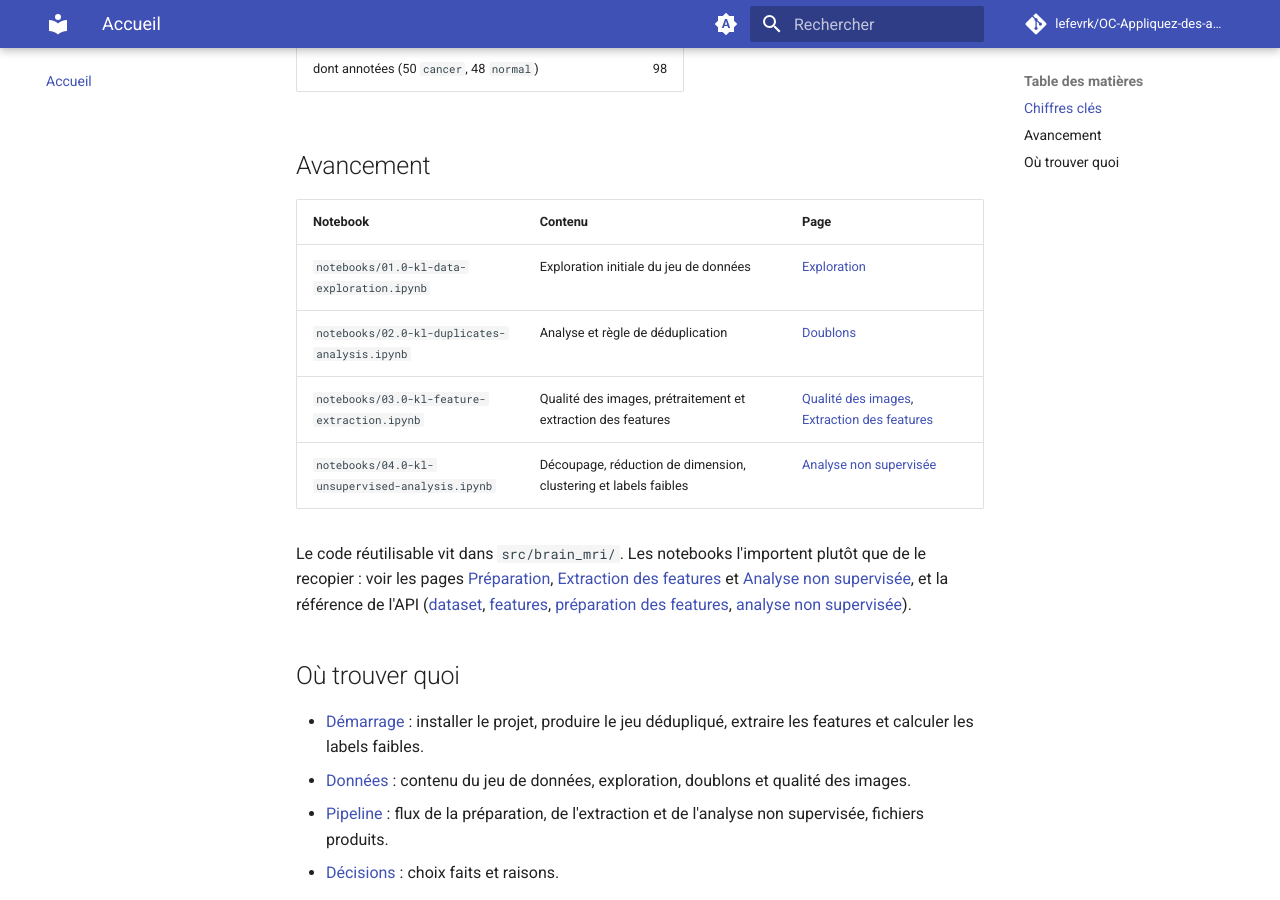
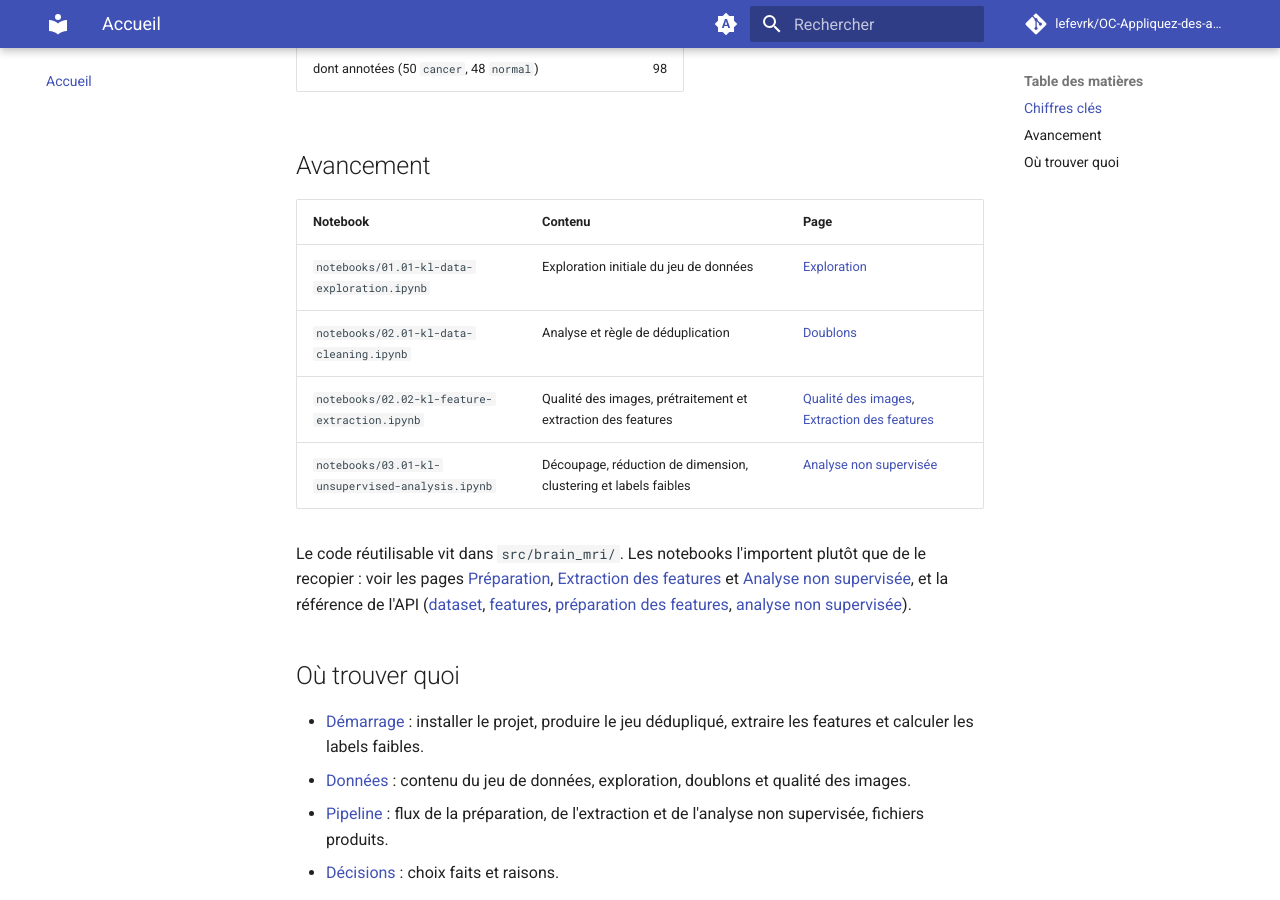
Before and after one commit to lefevrk/OC-Appliquez-des-approches-semi-supervisees, an MkDocs documentation site: the page built from docs/docs/index.md, in a window 1280 px wide and 900 px high, scrolled down 735 px. Built offline with MkDocs 1.6.1 and Material for MkDocs 9.7.7, drawn with Linux system fonts in a browser that asks for light colours; comment, search, counter and statistics services are not loaded.

Commit message:
refactor(notebooks): rename notebooks to PHASE.NUMBER convention
Rename the four notebooks to the cookiecutter-data-science scheme
(01 exploration, 02 cleaning and features, 03 modeling) and update the
references in the README, the docs, the issue template and dataset.py.

```diff
--- a/docs/docs/index.md
+++ b/docs/docs/index.md
@@ -20,10 +20,10 @@ Le projet exploite des images IRM **partiellement annotées** : seules 100 image
 
 | Notebook | Contenu | Page |
 |---|---|---|
-| `notebooks/01.0-kl-data-exploration.ipynb` | Exploration initiale du jeu de données | [Exploration](donnees/exploration.md) |
-| `notebooks/02.0-kl-duplicates-analysis.ipynb` | Analyse et règle de déduplication | [Doublons](donnees/doublons.md) |
-| `notebooks/03.0-kl-feature-extraction.ipynb` | Qualité des images, prétraitement et extraction des features | [Qualité des images](donnees/qualite-images.md), [Extraction des features](pipeline/features.md) |
-| `notebooks/04.0-kl-unsupervised-analysis.ipynb` | Découpage, réduction de dimension, clustering et labels faibles | [Analyse non supervisée](pipeline/analyse-non-supervisee.md) |
+| `notebooks/01.01-kl-data-exploration.ipynb` | Exploration initiale du jeu de données | [Exploration](donnees/exploration.md) |
+| `notebooks/02.01-kl-data-cleaning.ipynb` | Analyse et règle de déduplication | [Doublons](donnees/doublons.md) |
+| `notebooks/02.02-kl-feature-extraction.ipynb` | Qualité des images, prétraitement et extraction des features | [Qualité des images](donnees/qualite-images.md), [Extraction des features](pipeline/features.md) |
+| `notebooks/03.01-kl-unsupervised-analysis.ipynb` | Découpage, réduction de dimension, clustering et labels faibles | [Analyse non supervisée](pipeline/analyse-non-supervisee.md) |
 
 Le code réutilisable vit dans `src/brain_mri/`. Les notebooks l'importent plutôt que de le recopier : voir les pages [Préparation](pipeline/preparation.md), [Extraction des features](pipeline/features.md) et [Analyse non supervisée](pipeline/analyse-non-supervisee.md), et la référence de l'API ([dataset](reference/dataset.md), [features](reference/features.md), [préparation des features](reference/preprocessing.md), [analyse non supervisée](reference/unsupervised.md)).
 
```
Also changed, not shown: docs/docs/donnees/doublons.md (+1 -1 lines), docs/docs/donnees/exploration.md (+2 -2 lines), docs/docs/donnees/qualite-images.md (+1 -1 lines), docs/docs/pipeline/analyse-non-supervisee.md (+1 -1 lines), docs/docs/pipeline/features.md (+1 -1 lines), .github/ISSUE_TEMPLATE/bug_report.md, README.md, 9 other files.
